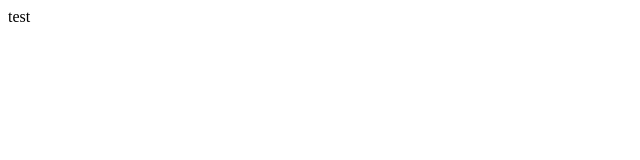
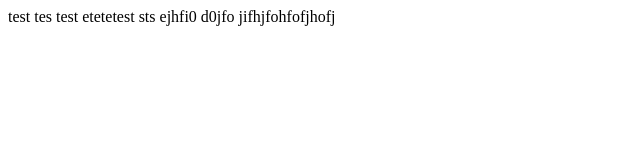
Before and after one commit to Damien-gitmaino/portfolio-test, a plain HTML site: page index.html in a window 1280 px wide. Shown: the whole page, without its empty margins (0-640 px from the left). Drawn offline with Linux system fonts and the light colour scheme.

Commit message:
first commit

```diff
--- a/index.html
+++ b/index.html
@@ -1,3 +1,3 @@
 <div>
-    test
+    test tes test etetetest sts ejhfi0 d0jfo jifhjfohfofjhofj
 </div>
```
